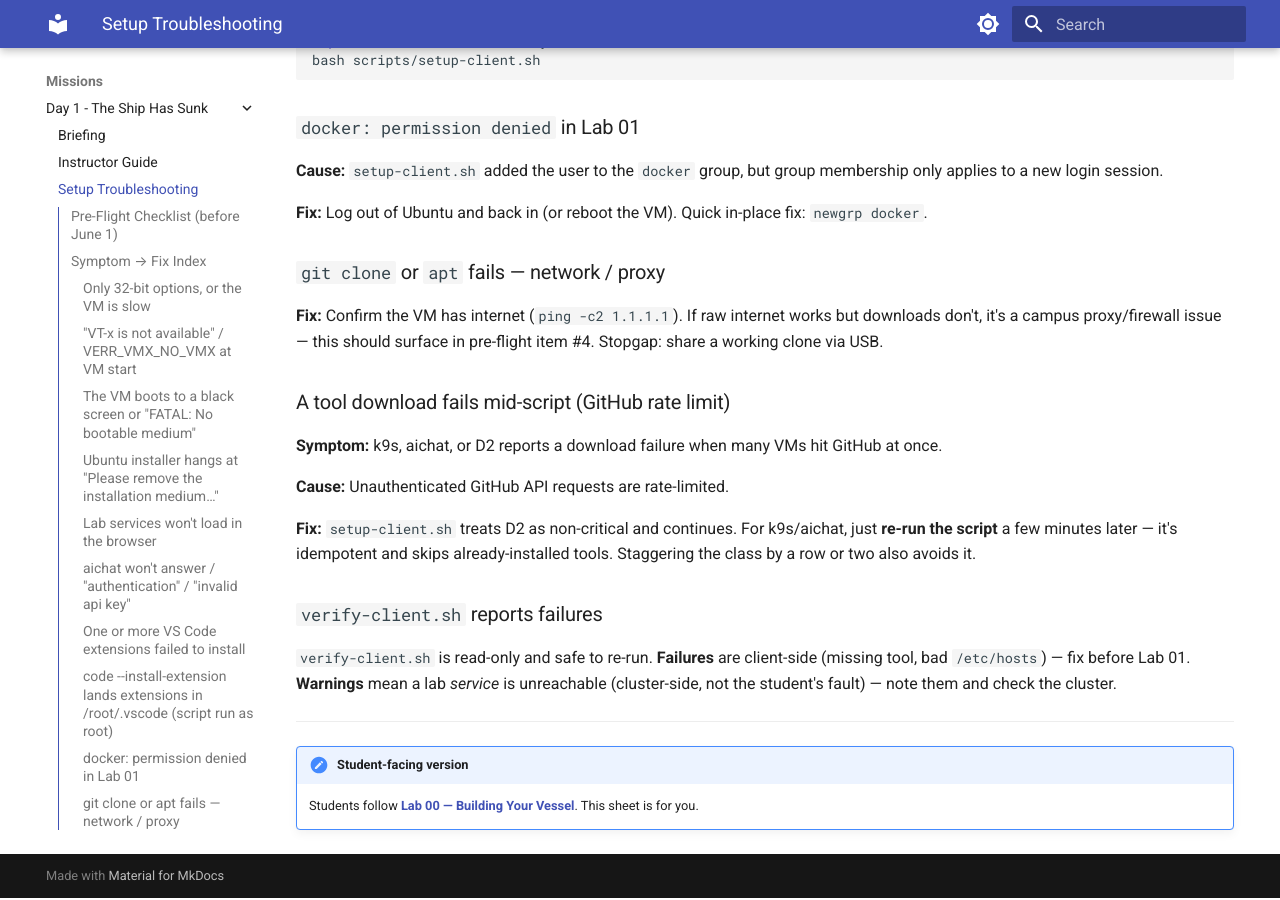
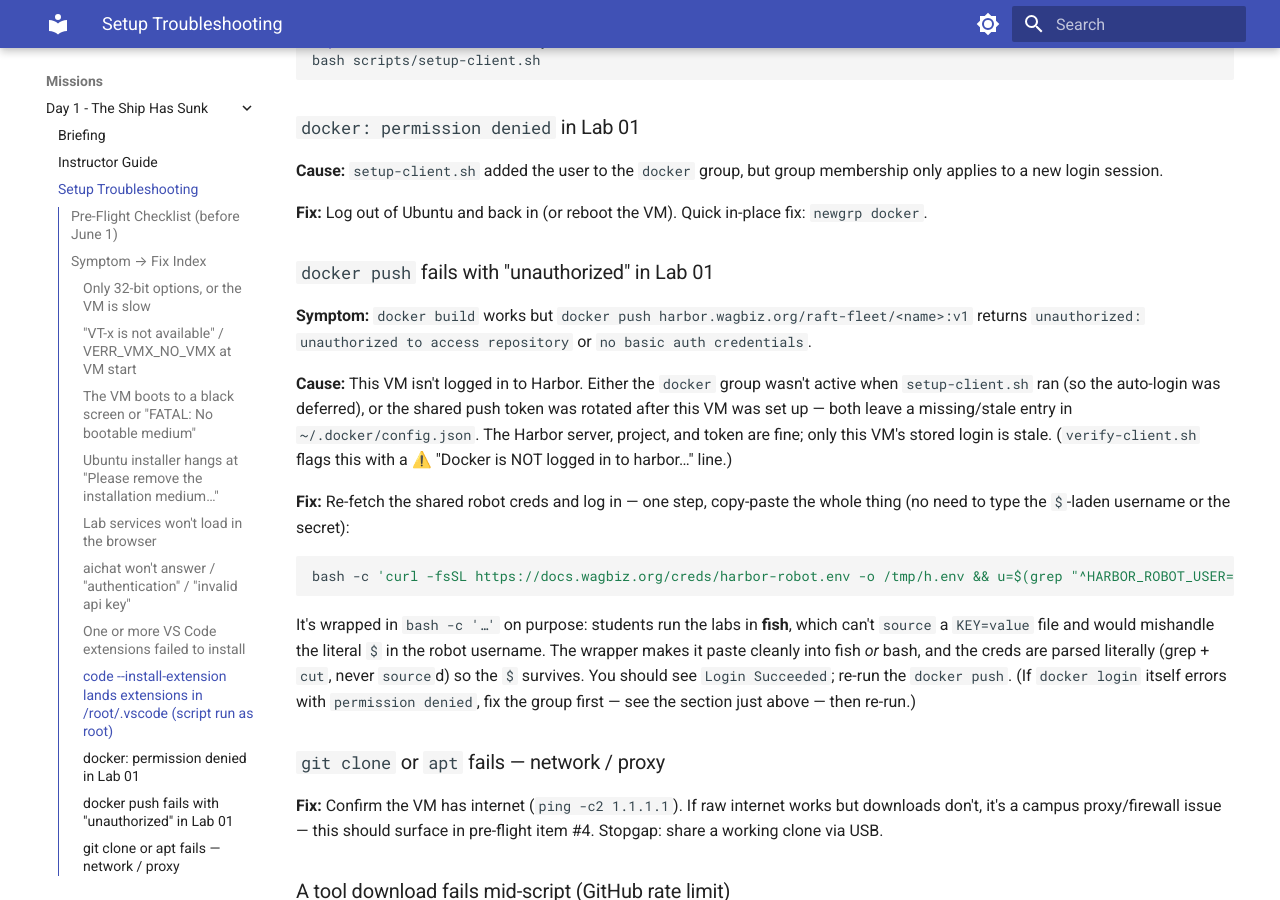
Before and after one commit to ColumbusStateWorkforceInnovation/NITIC-seminar, an MkDocs documentation site: the page built from docs/missions/day-01/setup-troubleshooting.md, in a window 1280 px wide and 900 px high, scrolled down 2835 px. Built offline with MkDocs 1.6.1 and Material for MkDocs 9.7.7, drawn with Linux system fonts in a browser that asks for light colours.

Commit message:
fix: unblock student k8s access + harden Harbor login (Day 1/2)
Two Day-1 failures diagnosed against the live cluster + harbor.wagbiz.org:

1. Students got kubeconfigs but couldn't list/create pods. Root cause: the
   Rancher project-member role is namespace-scoped and grants ZERO cluster-wide
   read, but the labs assume it — Day 1 Lab 02's `kubectl get ns` connectivity
   check, the `kubectl get pods -A` scavenger hunt, and Day 2 Lab 01's k9s `:ns`
   view all returned Forbidden. The per-namespace RoleBindings were fine.
   Fix: new ClusterRole `student-explorer` (read-only get/list/watch on
   namespaces, pods, pods/log) bound to system:authenticated. No secrets, no
   write outside the student's own namespace — the check-access admin boundary
   stays intact. Applied via `just grant-explorer` (k8s/rbac/student-explorer.yaml).
   check-access now also asserts cluster-read works and cross-student delete is
   denied; init "Next steps" lists grant-explorer + check-access.

2. Students couldn't `docker push` to Harbor. Server side (robot scope, public
   raft-fleet project, staged creds) verified 100% correct — the failure is the
   docker login on the VM silently deferring (fresh docker group) or going stale
   (token rotated post-setup). setup-client.sh now VERIFIES the login persisted
   in docker config and prints a self-contained re-fetch+login one-liner if not;
   verify-client.sh checks the same; setup-troubleshooting.md documents the fix.

Also set Rancher server-url=https://rancher.wagbiz.org (was empty) so the copied
kubeconfig is deterministic.

Co-Authored-By: Claude Opus 4.8 <noreply@anthropic.com>

````diff
--- a/docs/missions/day-01/setup-troubleshooting.md
+++ b/docs/missions/day-01/setup-troubleshooting.md
@@ -100,6 +100,20 @@ bash scripts/setup-client.sh
 
 **Fix:** Log out of Ubuntu and back in (or reboot the VM). Quick in-place fix: `newgrp docker`.
 
+### `docker push` fails with "unauthorized" in Lab 01
+
+**Symptom:** `docker build` works but `docker push harbor.wagbiz.org/raft-fleet/<name>:v1` returns `unauthorized: unauthorized to access repository` or `no basic auth credentials`.
+
+**Cause:** This VM isn't logged in to Harbor. Either the `docker` group wasn't active when `setup-client.sh` ran (so the auto-login was deferred), or the shared push token was rotated after this VM was set up — both leave a missing/stale entry in `~/.docker/config.json`. The Harbor server, project, and token are fine; only this VM's stored login is stale. (`verify-client.sh` flags this with a ⚠️ "Docker is NOT logged in to harbor…" line.)
+
+**Fix:** Re-fetch the shared robot creds and log in — one step, copy-paste the whole thing (no need to type the `$`-laden username or the secret):
+
+```bash
+bash -c 'curl -fsSL https://docs.wagbiz.org/creds/harbor-robot.env -o /tmp/h.env && u=$(grep "^HARBOR_ROBOT_USER=" /tmp/h.env | cut -d= -f2-) && s=$(grep "^HARBOR_ROBOT_SECRET=" /tmp/h.env | cut -d= -f2-) && printf %s "$s" | docker login harbor.wagbiz.org -u "$u" --password-stdin'
+```
+
+It's wrapped in `bash -c '…'` on purpose: students run the labs in **fish**, which can't `source` a `KEY=value` file and would mishandle the literal `$` in the robot username. The wrapper makes it paste cleanly into fish *or* bash, and the creds are parsed literally (grep + `cut`, never `source`d) so the `$` survives. You should see `Login Succeeded`; re-run the `docker push`. (If `docker login` itself errors with `permission denied`, fix the group first — see the section just above — then re-run.)
+
 ### `git clone` or `apt` fails — network / proxy
 
 **Fix:** Confirm the VM has internet (`ping -c2 1.1.1.1`). If raw internet works but downloads don't, it's a campus proxy/firewall issue — this should surface in pre-flight item #4. Stopgap: share a working clone via USB.
````
Also changed, not shown: 4 other files.
